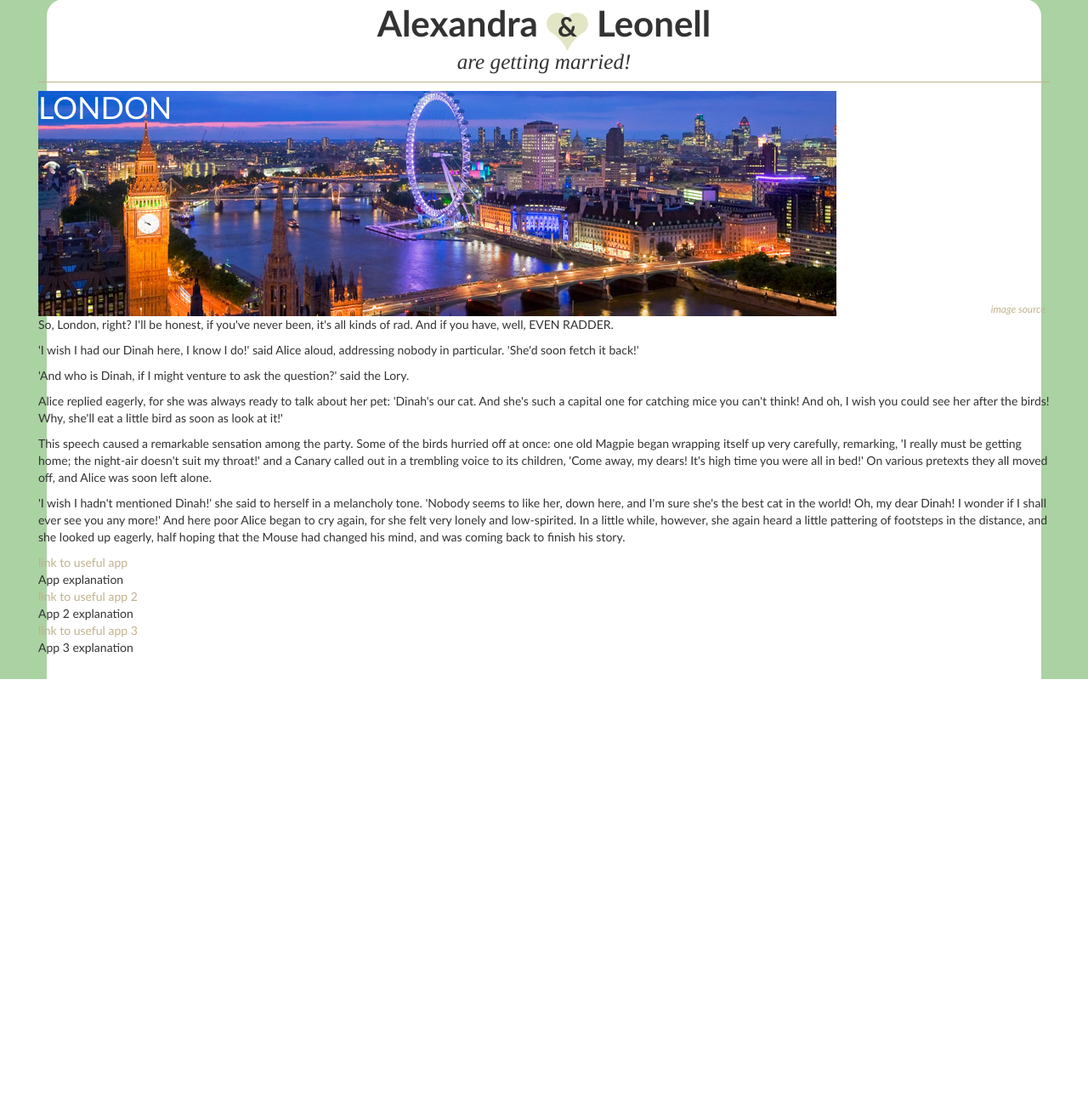
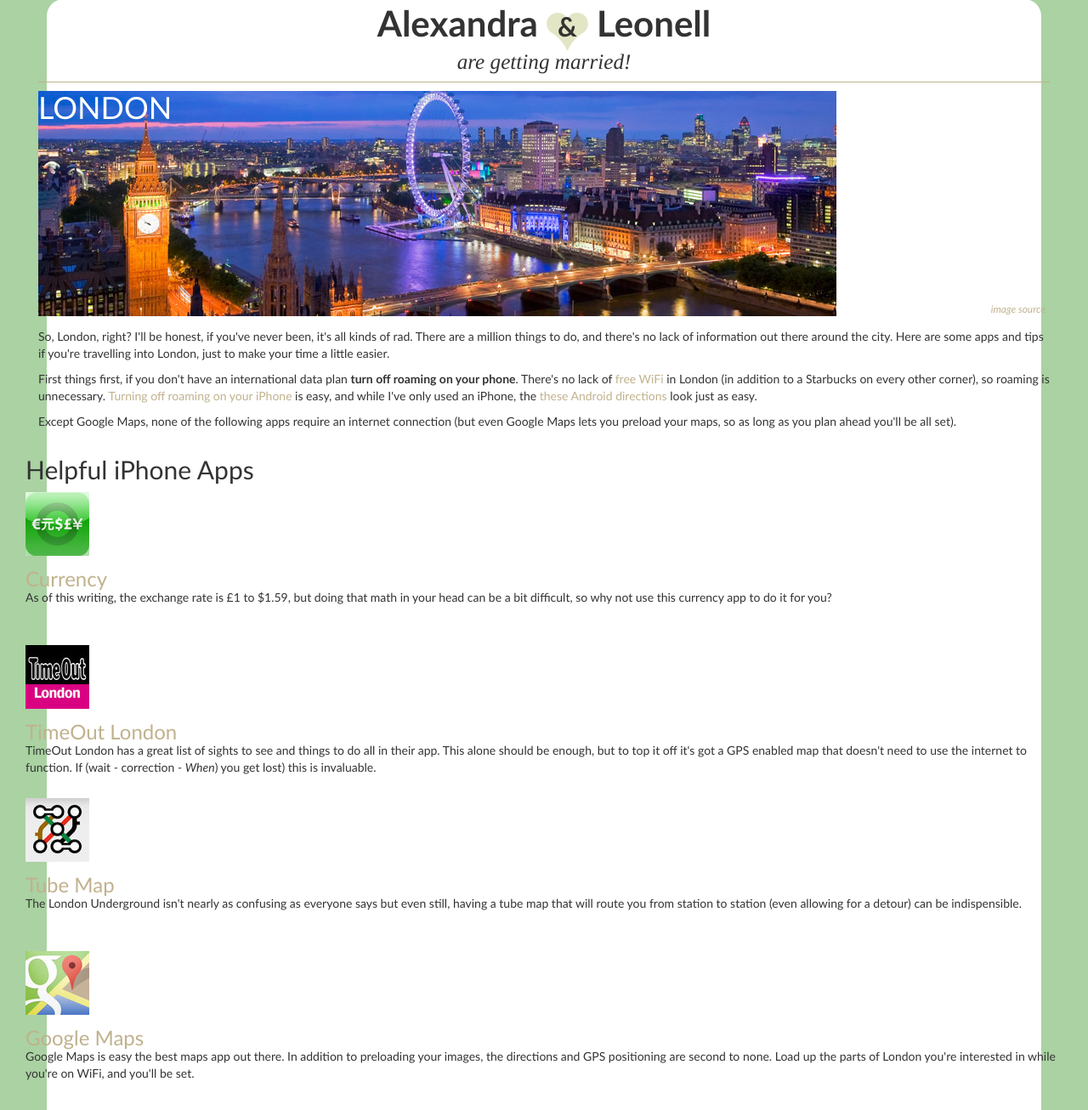
Before and after one commit to leom/wedding_site, a Flask app: page /london in a window 1280 px wide. Shown: the part 29-1335 px from the top of the page at 85% size. Before the commit the page ends 828 px from the top, so only its background shows below. Run offline with Flask 2, Linux system fonts and the light colour scheme; some libraries are stand-ins or nearby versions; some web fonts are replaced.

Commit message:
london apps and initial directions in place

```diff
--- a/static/main.css
+++ b/static/main.css
@@ -126,6 +126,7 @@
     background: url(/static/img/london-header.jpg) no-repeat -10px top;
     height: 265px;
     position: relative;
+    margin-bottom: 1em;
 }
 #london-header h1 {
     color: white;
@@ -139,3 +140,14 @@
     font-size: .85em;
     font-weight: bold;
 }
+.appIcons h3 {
+    font-height: 1em;
+    margin: 0; padding: 0;
+    line-height: 1em;
+}
+.appIcons .icon {
+    height: 90px;
+}
+.appIcons .desc {
+    height: 90px;
+}
--- a/templates/layouts/layout.html
+++ b/templates/layouts/layout.html
@@ -3,7 +3,6 @@
     <head>
         <title>{{ title }} - Alex and Leo's Wedding</title>
         <script src="{{ url_for('static', filename='modernizr-latest.js')}} "></script>
-        <script src="//code.jquery.com/jquery-1.8.3.min.js"></script>
         <link href='//fonts.googleapis.com/css?family=Maven+Pro:900,700,500,400' rel='stylesheet' type='text/css'>
         <link href='//fonts.googleapis.com/css?family=Gentium+Book+Basic:400,400italic,700,700italic' rel='stylesheet' type='text/css'>
         <link href="//netdna.bootstrapcdn.com/twitter-bootstrap/2.2.2/css/bootstrap-combined.min.css" rel="stylesheet">
@@ -38,8 +37,9 @@
           <div class="span10 offset1">
           </div>
         </footer>
-        {% block js %} {% endblock %}
-        <script src="//netdna.bootstrapcdn.com/twitter-bootstrap/2.2.2/js/bootstrap.min.js"></script>
       </div>
     </body>
 </html>
+<script src="//code.jquery.com/jquery-1.8.3.min.js"></script>
+<script src="//netdna.bootstrapcdn.com/twitter-bootstrap/2.2.2/js/bootstrap.min.js"></script>
+{% block js %} {% endblock %}
--- a/templates/london.html
+++ b/templates/london.html
@@ -2,28 +2,55 @@
 {% block content %}
 <div class="row divider">
     <div id="london-header">
-        <h1>London</h1>
-        <p class="imageCredit"><a href="http://www.freewindows8.org/panoramic-cityscapes.html/panoramic-view-from-victoria-tower-on-houses-of-parliament-and-london-skyline-at-night-london-u-k">image source</a></p>
+        <div class="span10">
+            <h1>London</h1>
+            <p class="imageCredit"><a href="http://www.freewindows8.org/panoramic-cityscapes.html/panoramic-view-from-victoria-tower-on-houses-of-parliament-and-london-skyline-at-night-london-u-k" title="_link">image source</a></p>
+        </div>
     </div>
     <div class="span10">
-        <p>So, London, right? I'll be honest, if you've never been, it's all kinds of rad. And if you have, well, EVEN RADDER.</p>
-        <p>'I wish I had our Dinah here, I know I do!' said Alice aloud, addressing  nobody in particular. 'She'd soon fetch it back!'</p>
-
-        <p>'And who is Dinah, if I might venture to ask the question?' said the  Lory.</p>
-
-        <p>Alice replied eagerly, for she was always ready to talk about her pet:  'Dinah's our cat. And she's such a capital one for catching mice you  can't think! And oh, I wish you could see her after the birds! Why,  she'll eat a little bird as soon as look at it!'</p>
-
-        <p>This speech caused a remarkable sensation among the party. Some of the  birds hurried off at once: one old Magpie began wrapping itself up very  carefully, remarking, 'I really must be getting home; the night-air  doesn't suit my throat!' and a Canary called out in a trembling voice to  its children, 'Come away, my dears! It's high time you were all in bed!'  On various pretexts they all moved off, and Alice was soon left alone.</p>
-
-        <p>'I wish I hadn't mentioned Dinah!' she said to herself in a melancholy  tone. 'Nobody seems to like her, down here, and I'm sure she's the best  cat in the world! Oh, my dear Dinah! I wonder if I shall ever see you  any more!' And here poor Alice began to cry again, for she felt very  lonely and low-spirited. In a little while, however, she again heard  a little pattering of footsteps in the distance, and she looked up  eagerly, half hoping that the Mouse had changed his mind, and was coming  back to finish his story.</p>
-        <dl>
-            <dt><a href="">link to useful app</a></dt>
-            <dd>App explanation</dd>
-            <dt><a href="">link to useful app 2</a></dt>
-            <dd>App 2 explanation</dd>
-            <dt><a href="">link to useful app 3</a></dt>
-            <dd>App 3 explanation</dd>
-        </dl>
+        <p>So, London, right? I'll be honest, if you've never been, it's all kinds of rad. There are a million things to do, and there's no lack of information out there around the city. Here are some apps and tips
+        if you're travelling into London, just to make your time a little easier.</p>
+        <p>First things first, if you don't have an international data plan <b>turn off roaming on your phone</b>. There's no lack of <a href="http://www.zdnet.com/uk/free-wi-fi-comes-to-londons-square-mile-7000008951/" title="_link">free WiFi</a> in London (in addition to a Starbucks on every other corner),
+        so roaming is unnecessary. <a href="http://support.apple.com/kb/HT1807?viewlocale=en_US&locale=en_US" title="_link">Turning off roaming on your iPhone</a> is easy, and while I've only used an iPhone, the <a href="http://portables.about.com/od/otherdevices/a/Android-Travel-Tutorial-Using-Wi-Fi-Only-With-3g-4g-Off.htm" title="_link">these Android directions</a> look just as easy.</p>
+        <p>Except Google Maps, none of the following apps require an internet connection (but even Google Maps lets you preload your maps, so as long as you plan ahead you'll be all set).</p>
+        <div class="row">
+            <h2>Helpful iPhone Apps</h2>
+        </div>
+        <div class="appIcons row">
+            <div class="icon span1"><a href="https://itunes.apple.com/us/app/currency/id284220417?mt=8" title="_link"><img src="{{url_for('static', filename='img/currency-app.jpg')}}"></a></div>
+            <div class="desc span9">
+                <h3><a href="https://itunes.apple.com/us/app/currency/id284220417?mt=8" title="_link">Currency</a></h3>
+                As of this writing, the exchange rate is £1 to $1.59, but doing that math in your head can be a bit difficult, so why not use this currency app to do it for you?</dd>
+            </div>
+        </div>
+        <div class="appIcons row">
+            <div class="icon span1"><a href="https://itunes.apple.com/gb/app/london-travel-guide-time-out/id406332146?mt=8" title="_link"><img src="{{ url_for('static', filename='img/timeout-app.jpg') }}"></a></div>
+            <div class="desc span9">
+                <h3><a href="https://itunes.apple.com/gb/app/london-travel-guide-time-out/id406332146?mt=8" title="_link">TimeOut London</a></h3>
+                TimeOut London has a great list of sights to see and things to do all in their app. This alone should be enough, but to top it off it's got a GPS enabled map that doesn't need to use the internet to function.
+                If (wait - correction - <i>When</i>) you get lost) this is invaluable.</div>
+        </div>
+        <div class="appIcons row">
+            <div class="icon span1"><a href="https://itunes.apple.com/gb/app/tube-map/id320969612?mt=8" title="_link"><img src="{{url_for('static', filename='img/tubemap-app.jpg')}}"></a></div>
+            <div class="desc span9">
+                <h3><a href="https://itunes.apple.com/gb/app/tube-map/id320969612?mt=8" title="_link">Tube Map</a></h3>
+                The London Underground isn't nearly as confusing as everyone says but even still, having a tube map that will route you from station to station (even allowing for a detour) can be indispensible.</div>
+        </div>
+        <div class="appIcons row">
+            <div class="icon span1"><a href="https://itunes.apple.com/us/app/google-maps/id585027354?mt=8" title="_link"><img src="{{url_for('static', filename='img/googlemaps-app.jpg')}}"></a></div>
+            <div class="desc span9">
+                <h3><a href="https://itunes.apple.com/us/app/google-maps/id585027354?mt=8" title="_link">Google Maps</a></h3>
+                Google Maps is easy the best maps app out there. In addition to preloading your images, the directions and GPS positioning are second to none. Load up the parts of London you're interested in while you're on WiFi, and you'll be set.</p>
+            </div>
+        </div>
     </div>
 </div>
 {% endblock %}
+{% block js %}
+<script type="text/javascript" src="{{url_for('static', filename='jquery.imgr.min.js')}}"></script>
+<script type="text/javascript">
+$(function(){
+  $('.icon img').imgr({size:'1px', color: '#FFF', radius: '10px'});
+});
+</script>
+{% endblock %}
```
Also changed, not shown: templates/_/venue.html (+1 -8 lines), static/img/currency-app.jpg (added), static/img/googlemaps-app.jpg (added), static/img/timeout-app.jpg (added), static/img/tubemap-app.jpg (added), static/jquery.imgr.min.js (added).
